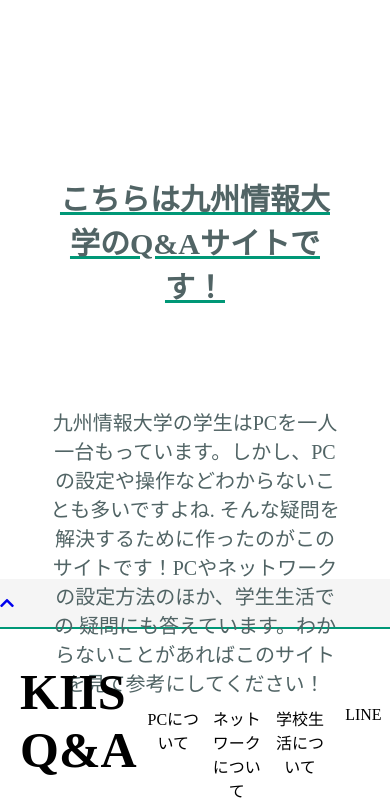
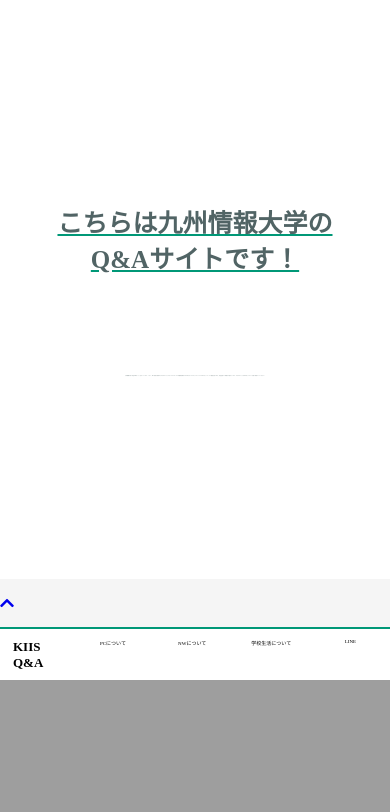
Before and after one commit to kirari-kiis/kiis_qa, a Flask app: page /index in a window 390 px wide. Shown: the part 845-1657 px from the top of the page. After the commit the page ends 1525 px from the top, so only its background shows below. Run offline with Flask 2, Linux system fonts and the light colour scheme; some libraries are stand-ins or nearby versions.

Commit message:
Responsive_index

```diff
--- a/app/app.py
+++ b/app/app.py
@@ -44,10 +44,19 @@
 def school_info():
     return render_template("school_info.html")
 
-#「/office」へアクセスがあった場合に、「office_std.html」の文字列を返す
-@app.route("/office")
+#「/install_office」へアクセスがあった場合に、「install_std.html」の文字列を返す
+@app.route("/install_office")
 def office_std():
-    return render_template("office_std.html")
+    content = "Office"
+    office_url = "OfficeURL"
+    return render_template("install_std.html", content=content,office_url=office_url)
+
+#「/install_virusbuster」へアクセスがあった場合に、「install_std.html」の文字列を返す
+@app.route("/install_virusbuster")
+def virusbuster_std():
+    content = "ウイルスバスター"
+    virus_url = "VirusBusterURL"
+    return render_template("install_std.html", content=content,virus_url=virus_url)
 
 #「/office_pcc」へアクセスがあった場合に、「office_pcc.html」の文字列を返す
 @app.route("/office_pcc")
@@ -55,6 +64,12 @@
 def office_pcc():
     return render_template("office_pcc.html")
 
+#「/virusbuster_pcc」へアクセスがあった場合に、「virusbuster_pcc.html」の文字列を返す
+@app.route("/virusbuster_pcc")
+@auth.login_required
+def virusbuster_pcc():
+    return render_template("virusbuster_pcc.html")
+
 
 
 if __name__ == '__main__':
--- a/app/static/css/main.css
+++ b/app/static/css/main.css
@@ -2,7 +2,7 @@
   scroll-behavior: smooth;
 }
 
-h1,h2,h3,p,a{
+h1,h2,h3,p,a,li{
   font-family: 'Noto Serif JP', serif;
 }
 
@@ -318,8 +318,7 @@
 footer div{
   margin-top: auto;
   margin-bottom: auto;
-  margin-left: 10px;
-  width: 170px;
+  width: 150px;
   height: 30px;
   text-align: center;
   color: black;
--- a/app/static/css/style.css
+++ b/app/static/css/style.css
@@ -1,5 +1,40 @@
 @media screen and (max-width:480px){
   /*画面幅が480pxまでの時*/
+
+  .top > h1{
+    font-size: 40px;
+  }
+
+  .top > a{
+    padding: 0;
+    top: 60%;
+  }
+
+  footer > h1 {
+    margin-top: 10px;
+    margin-right: auto;
+    margin-left: 13px;
+    font-size: 13px;
+  }
+  .footer > a {
+    font-size: 5px;
+  }
+  .footer{
+    width: 80px;
+    margin-top: 10px;
+  }
+
+  .content > h2{
+    font-size: 25px;
+  }
+
+  .content > p {
+    font-size: 1px;
+  }
+
+  .content{
+    height: 70%;
+  }
 }
 @media screen and (min-width:781px){
   /*画面幅が781px以上の時*/
--- a/app/templates/index.html
+++ b/app/templates/index.html
@@ -35,10 +35,10 @@
     <footer>
         <h1><a href="/index">KIIS Q&A</a></h1>
 
-        <div><a href="/pc_info">PCについて</a></div>
-        <div><a href="/nw_info">ネットワークについて</a></div>
-        <div><a href="/school_info">学校生活について</a></div>
-        <div>LINE</div>
+        <div class='footer'><a href="/pc_info">PCについて</a></div>
+        <div class='footer'><a href="/nw_info">NWについて</a></div>
+        <div class='footer'><a href="/school_info">学校生活について</a></div>
+        <div class='footer'><a>LINE</a></div>
     </footer>
 
     </body>
--- a/app/templates/layout.html
+++ b/app/templates/layout.html
@@ -16,7 +16,7 @@
         <h1><a href="/index">KIIS Q&A</a></h1>
 
             <div><a href="/pc_info">PCについて</a></div>
-            <div><a href="/nw_info">ネットワークについて</a></div>
+            <div><a href="/nw_info">NWについて</a></div>
             <div><a href="/school_info">学校生活について</a></div>
             <div>LINE</div>
 
--- a/app/templates/pc_info.html
+++ b/app/templates/pc_info.html
@@ -7,8 +7,8 @@
     <ul class="ans">
         <li>setupアカウントの作成方法</li>
         <li>ワークグループの参加方法</li>
-        <li>ウイルスバスターのインストール</li>
-        <a href="{{url_for('office_std')}}"><li>officeのインストール</li></a>
+        <li><a href="{{url_for('virusbuster_std')}}">ウイルスバスターのインストール</a></li>
+        <li><a href="{{url_for('office_std')}}"> officeのインストール</a></li>
         <li>officeで資格情報の入力画面が消えない場合の解決方法</li>
         <li>webメールにアクセスできない場合の対処</li>
     </ul>
```
Also changed, not shown: other parts of app/static/css/main.css (+30 -2 lines), app/templates/install_std.html (added, +16 -0 lines), app/templates/office_std.html (deleted, +0 -13 lines), app/templates/virusbuster_pcc.html (added, +9 -0 lines), app/static/images/campus.jpg (deleted).
